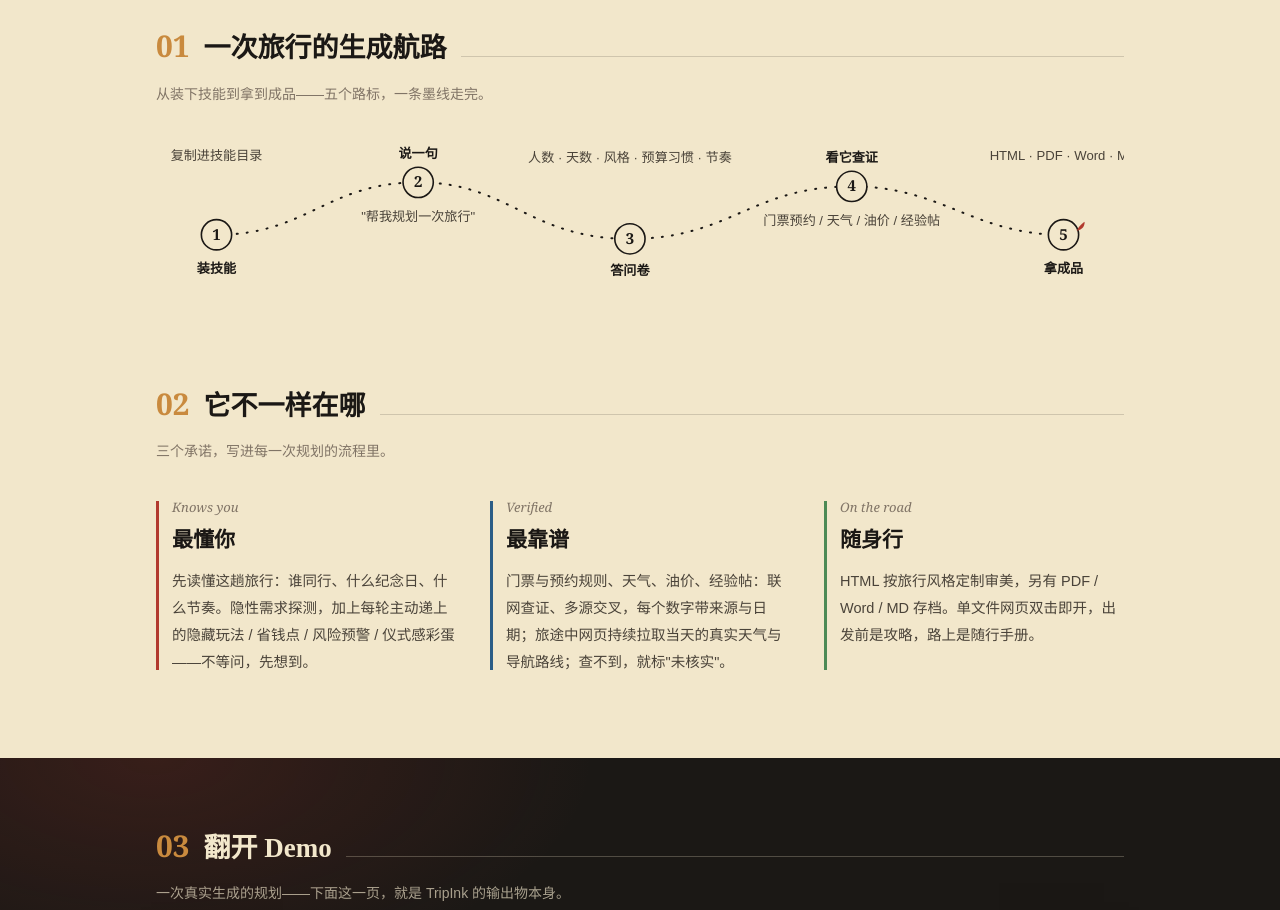
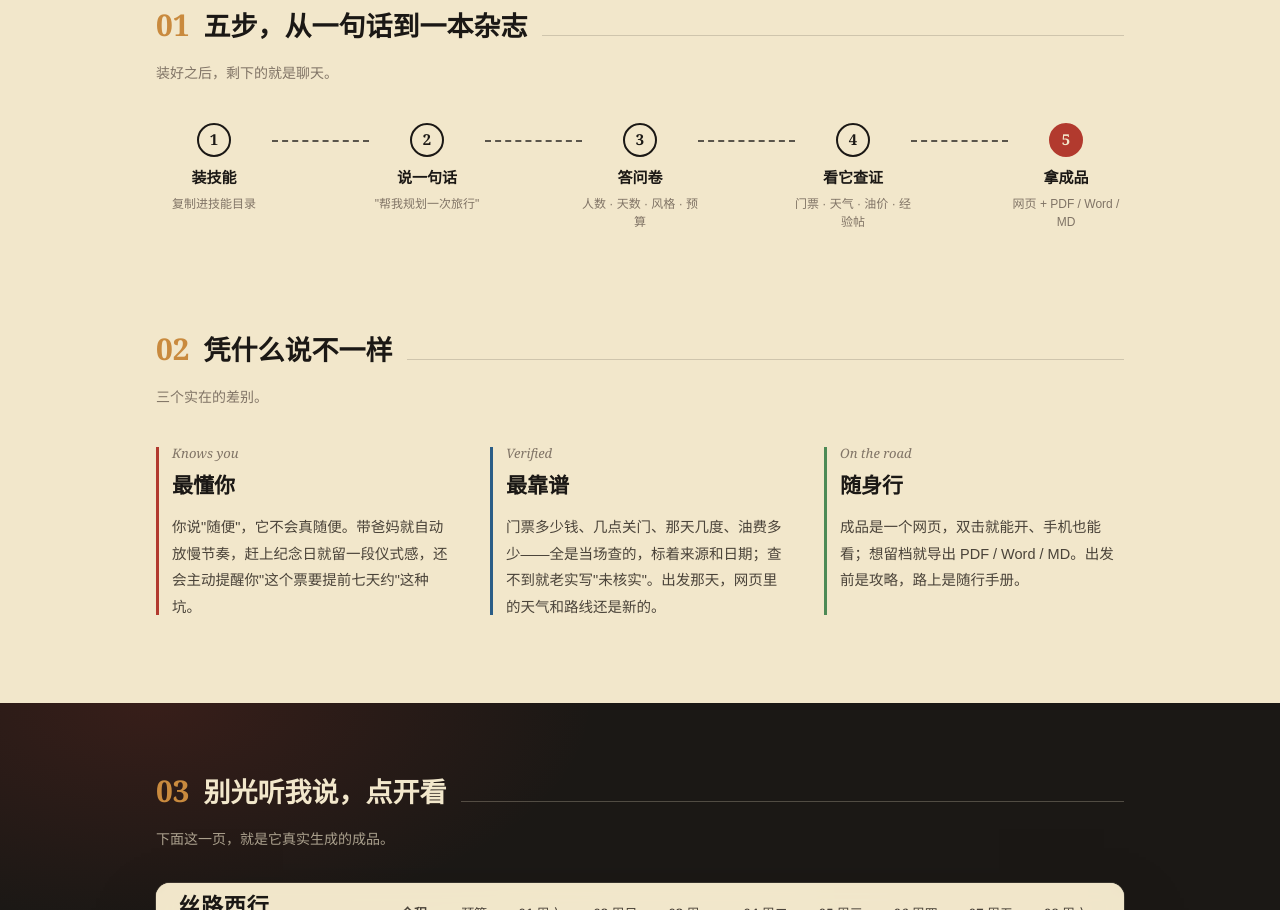
Before and after one commit to ryan11njr/tripink, a plain HTML site: page index.html in a window 1280 px wide. Shown: the part 1206-2116 px from the top of the page. Drawn offline with nearby package versions, Linux system fonts and the light colour scheme; a web font is replaced by a local one.

Commit message:
chore: sync site, demo, skill and brand assets

```diff
--- a/index.html
+++ b/index.html
@@ -54,8 +54,7 @@ header.top a.gh:hover{border-color:var(--cin);color:var(--cin)}
 .hero{padding:64px 0 26px;text-align:center}
 .hero .og-header{width:100%;height:auto;display:block;border-radius:18px;border:1px solid var(--line);box-shadow:0 26px 60px -26px rgba(27,24,21,.30);margin:0 0 20px}
 .hero .slogan-cn{font-family:var(--fdisp);font-size:17px;color:var(--ink3);margin-bottom:2px}
-.hero .stamp{display:inline-flex;gap:8px;align-items:center;margin-top:26px;padding:6px 16px;border:1.5px dashed var(--cin);border-radius:8px;color:var(--cin);font-size:12.5px;letter-spacing:.06em;transform:rotate(-1.6deg)}
-.hero .stamp b{font-weight:700}
+.hero .stamp{margin-top:22px;font-size:13px;color:var(--ink3);letter-spacing:.02em}
 .cta{display:flex;gap:14px;justify-content:center;margin-top:30px;flex-wrap:wrap}
 .btn{display:inline-block;text-decoration:none;font-size:15px;padding:12px 30px;border-radius:999px;border:1.5px solid var(--ink);transition:.18s;font-weight:500}
 .btn.pri{background:var(--ink);color:var(--paper)}
@@ -76,23 +75,15 @@ section{padding:78px 0 8px}
 .sec-head .ln{flex:1;height:1px;background:var(--line)}
 .sec-sub{color:var(--ink3);font-size:14px;margin:0 0 30px}
 
-/* ===== 墨线航路（签名）===== */
-.route{margin:26px 0 6px}
-.route svg{width:100%;height:auto;display:block}
-.route .rt{fill:none;stroke:var(--ink);stroke-width:2;stroke-linecap:round;stroke-dasharray:1 9}
-.route .wp circle{fill:var(--paper);stroke:var(--ink);stroke-width:1.6}
-.route .wp text{font-family:var(--fnum);font-weight:600;font-size:15px;fill:var(--ink)}
-.route .lbl{font-family:var(--fbody);font-size:13px;fill:var(--ink2)}
-.route .lbl-t{font-weight:700;fill:var(--ink)}
-.route-mobile{display:none}
-@media(max-width:760px){
-  .route{display:none}
-  .route-mobile{display:block;border-left:2px dashed var(--ink);margin:8px 0 8px 12px;padding-left:22px}
-  .route-mobile .wp{position:relative;padding:10px 0}
-  .route-mobile .wp:before{content:"";position:absolute;left:-29px;top:18px;width:12px;height:12px;border-radius:50%;background:var(--paper);border:2px solid var(--ink)}
-  .route-mobile b{display:block;font-family:var(--fdisp);font-size:16px}
-  .route-mobile span{font-size:13px;color:var(--ink2)}
-}
+/* ===== 航路（横版，任意宽度）===== */
+.route{display:flex;align-items:flex-start;flex-wrap:wrap;margin:36px 0 10px}
+.route .wp{flex:0 0 auto;width:116px;text-align:center}
+.route .wp i{display:inline-flex;align-items:center;justify-content:center;width:34px;height:34px;border-radius:50%;background:var(--paper);border:2px solid var(--ink);font-style:normal;font-family:var(--fnum);font-weight:600;font-size:15px}
+.route .wp:last-of-type i{background:var(--cin);border-color:var(--cin);color:var(--paper)}
+.route .wp b{display:block;font-family:var(--fdisp);font-size:15px;margin-top:8px}
+.route .wp span{display:block;font-size:12px;color:var(--ink3);line-height:1.5;margin-top:2px}
+.route .seg{flex:1 1 26px;min-width:16px;border-top:2px dashed var(--ink);margin-top:17px;opacity:.7}
+@media(max-width:600px){.route{justify-content:center;gap:6px 0}.route .seg{flex:1 1 100%;border:none;height:8px}}
 
 /* ===== 三支柱：排版式，无盒 ===== */
 .pillars{display:grid;grid-template-columns:repeat(auto-fit,minmax(250px,1fr));gap:38px 34px;margin-top:10px}
@@ -169,48 +160,31 @@ footer .src{max-width:640px;margin:8px auto 0;font-size:11px}
   <div class="hero">
     <img class="og-header" src="assets/brand/og-tripink.png" alt="TripInk · Your trip, in ink."/>
     <div class="slogan-cn">最懂你的旅行设计师</div>
-    <div class="stamp"><b>开源</b>·<b>MIT</b>·<b>Claude Code / Codex / 任何 SKILL.md 智能体</b></div>
+    <div class="stamp">开源 · MIT · 支持 Claude Code / Codex / 任何 SKILL.md 智能体</div>
     <div class="cta">
       <a class="btn pri" href="demo/northwest/" target="_blank">翻开 Demo</a>
       <a class="btn sec" href="https://github.com/ryan11njr/tripink" target="_blank">GitHub 仓库</a>
     </div>
   </div>
 
-  <p class="one-liner">不是又一份 AI 文字攻略。<br/>TripInk 先<b>读懂你</b><span class="arrow"> → </span>再<b>查证世界</b><span class="arrow"> → </span>把你的行程<b>印成一本可交互的旅行杂志</b>——<br/>海拔剖面 · 真实导航路线 · 实时天气 · 导游级讲解 · 预算仪表盘，装进一个双击就开的网页。</p>
+  <p class="one-liner">说白了：让 AI 写攻略不稀奇，稀奇的是<b>写完还能用</b>。<br/>TripInk 会先问清楚你是谁、几个人、什么节奏，再当场去查门票、天气、油费和网友经验，<br/>最后把整趟行程做成<b>一个能点开的网页</b>——路上随时看，比翻聊天记录强多了。</p>
 </div>
 
 <!-- 01 墨线航路 -->
 <section>
   <div class="wrap">
-    <div class="sec-head"><span class="no">01</span><h2>一次旅行的生成航路</h2><span class="ln"></span></div>
-    <p class="sec-sub">从装下技能到拿到成品——五个路标，一条墨线走完。</p>
+    <div class="sec-head"><span class="no">01</span><h2>五步，从一句话到一本杂志</h2><span class="ln"></span></div>
+    <p class="sec-sub">装好之后，剩下的就是聊天。</p>
     <div class="route">
-      <svg viewBox="0 0 960 150" preserveAspectRatio="xMidYMid meet" aria-label="TripInk 工作流程">
-        <path class="rt" d="M60 96 C150 96 170 44 260 44 C350 44 370 100 470 100 C570 100 590 48 690 48 C780 48 810 96 900 96"/>
-        <g class="wp"><circle cx="60" cy="96" r="15"/><text x="60" y="101" text-anchor="middle">1</text></g>
-        <text class="lbl lbl-t" x="60" y="134" text-anchor="middle">装技能</text>
-        <text class="lbl" x="60" y="22" text-anchor="middle">复制进技能目录</text>
-        <g class="wp"><circle cx="260" cy="44" r="15"/><text x="260" y="49" text-anchor="middle">2</text></g>
-        <text class="lbl lbl-t" x="260" y="20" text-anchor="middle">说一句</text>
-        <text class="lbl" x="260" y="82" text-anchor="middle">"帮我规划一次旅行"</text>
-        <g class="wp"><circle cx="470" cy="100" r="15"/><text x="470" y="105" text-anchor="middle">3</text></g>
-        <text class="lbl lbl-t" x="470" y="136" text-anchor="middle">答问卷</text>
-        <text class="lbl" x="470" y="24" text-anchor="middle">人数 · 天数 · 风格 · 预算习惯 · 节奏</text>
-        <g class="wp"><circle cx="690" cy="48" r="15"/><text x="690" y="53" text-anchor="middle">4</text></g>
-        <text class="lbl lbl-t" x="690" y="24" text-anchor="middle">看它查证</text>
-        <text class="lbl" x="690" y="86" text-anchor="middle">门票预约 / 天气 / 油价 / 经验帖</text>
-        <g class="wp"><circle cx="900" cy="96" r="15"/><text x="900" y="101" text-anchor="middle">5</text></g>
-        <text class="lbl lbl-t" x="900" y="134" text-anchor="middle">拿成品</text>
-        <text class="lbl" x="900" y="22" text-anchor="middle">HTML · PDF · Word · MD</text>
-        <path d="M913 92 c3 -6 8 -9 8 -9 c0 4 -2 8 -8 9 Z" fill="#b23a2e"/>
-      </svg>
-    </div>
-    <div class="route-mobile">
-      <div class="wp"><b>装技能</b><span>复制进你的智能体技能目录</span></div>
-      <div class="wp"><b>说一句</b><span>"帮我规划一次旅行 / 自驾游"</span></div>
-      <div class="wp"><b>答问卷</b><span>人数 · 天数 · 交通 · 风格 · 预算习惯 · 节奏</span></div>
-      <div class="wp"><b>看它查证</b><span>门票预约 / 天气 / 油价 / 经验帖，逐项迭代确认</span></div>
-      <div class="wp"><b>拿成品</b><span>风格化 HTML + PDF / Word / MD，可一键发布</span></div>
+      <div class="wp"><i>1</i><b>装技能</b><span>复制进技能目录</span></div>
+      <div class="seg"></div>
+      <div class="wp"><i>2</i><b>说一句话</b><span>"帮我规划一次旅行"</span></div>
+      <div class="seg"></div>
+      <div class="wp"><i>3</i><b>答问卷</b><span>人数 · 天数 · 风格 · 预算</span></div>
+      <div class="seg"></div>
+      <div class="wp"><i>4</i><b>看它查证</b><span>门票 · 天气 · 油价 · 经验帖</span></div>
+      <div class="seg"></div>
+      <div class="wp"><i>5</i><b>拿成品</b><span>网页 + PDF / Word / MD</span></div>
     </div>
   </div>
 </section>
@@ -218,12 +192,12 @@ footer .src{max-width:640px;margin:8px auto 0;font-size:11px}
 <!-- 02 三支柱 -->
 <section>
   <div class="wrap">
-    <div class="sec-head"><span class="no">02</span><h2>它不一样在哪</h2><span class="ln"></span></div>
-    <p class="sec-sub">三个承诺，写进每一次规划的流程里。</p>
+    <div class="sec-head"><span class="no">02</span><h2>凭什么说不一样</h2><span class="ln"></span></div>
+    <p class="sec-sub">三个实在的差别。</p>
     <div class="pillars">
-      <div class="pillar"><div class="en">Knows you</div><h3>最懂你</h3><p>先读懂这趟旅行：谁同行、什么纪念日、什么节奏。隐性需求探测，加上每轮主动递上的隐藏玩法 / 省钱点 / 风险预警 / 仪式感彩蛋——不等问，先想到。</p></div>
-      <div class="pillar"><div class="en">Verified</div><h3>最靠谱</h3><p>门票与预约规则、天气、油价、经验帖：联网查证、多源交叉，每个数字带来源与日期；旅途中网页持续拉取当天的真实天气与导航路线；查不到，就标"未核实"。</p></div>
-      <div class="pillar"><div class="en">On the road</div><h3>随身行</h3><p>HTML 按旅行风格定制审美，另有 PDF / Word / MD 存档。单文件网页双击即开，出发前是攻略，路上是随行手册。</p></div>
+      <div class="pillar"><div class="en">Knows you</div><h3>最懂你</h3><p>你说"随便"，它不会真随便。带爸妈就自动放慢节奏，赶上纪念日就留一段仪式感，还会主动提醒你"这个票要提前七天约"这种坑。</p></div>
+      <div class="pillar"><div class="en">Verified</div><h3>最靠谱</h3><p>门票多少钱、几点关门、那天几度、油费多少——全是当场查的，标着来源和日期；查不到就老实写"未核实"。出发那天，网页里的天气和路线还是新的。</p></div>
+      <div class="pillar"><div class="en">On the road</div><h3>随身行</h3><p>成品是一个网页，双击就能开、手机也能看；想留档就导出 PDF / Word / MD。出发前是攻略，路上是随行手册。</p></div>
     </div>
   </div>
 </section>
@@ -231,11 +205,11 @@ footer .src{max-width:640px;margin:8px auto 0;font-size:11px}
 <!-- 03 Demo 墨黑带 -->
 <div class="band">
   <div class="wrap">
-    <div class="sec-head"><span class="no">03</span><h2>翻开 Demo</h2><span class="ln"></span></div>
-    <p class="sec-sub">一次真实生成的规划——下面这一页，就是 TripInk 的输出物本身。</p>
+    <div class="sec-head"><span class="no">03</span><h2>别光听我说，点开看</h2><span class="ln"></span></div>
+    <p class="sec-sub">下面这一页，就是它真实生成的成品。</p>
     <div class="page-frame"><iframe src="demo/northwest/" loading="lazy" title="TripInk Demo · 聊城东昌府区⇄敦煌 8 天 7 晚"></iframe></div>
     <div class="meta">
-      <div class="t"><b>大西北自驾 · 聊城东昌府区 ⇄ 敦煌 · 3 人 · 8 天 7 晚</b> · "敦煌矿物料"画册风格 · 已脱敏</div>
+      <div class="t"><b>大西北自驾 · 聊城东昌府区 ⇄ 敦煌 · 3 人 · 8 天</b> · 已脱敏</div>
       <div class="cta" style="margin:0">
         <a class="btn ghost" href="demo/northwest/" target="_blank">全屏打开</a>
         <a class="btn ghost" href="demo/northwest/%E8%A1%8C%E7%A8%8B%E6%89%8B%E5%86%8C.pdf" target="_blank">PDF 手册</a>
@@ -247,8 +221,8 @@ footer .src{max-width:640px;margin:8px auto 0;font-size:11px}
 <!-- 04 风格 -->
 <section>
   <div class="wrap">
-    <div class="sec-head"><span class="no">04</span><h2>先读行程的性格，再决定呈现</h2><span class="ln"></span></div>
-    <p class="sec-sub">六套配色主题 × 四种展示模式——同样的行程，去西北和去江南不该长一个样。</p>
+    <div class="sec-head"><span class="no">04</span><h2>去哪儿玩，页面就长什么样</h2><span class="ln"></span></div>
+    <p class="sec-sub">六套配色 × 四种版式，不是换个颜色那么简单。</p>
     <div class="themes">
       <div class="theme-row"><span class="bar"><i style="background:#f2e7cb"></i><i style="background:#2b5d86"></i><i style="background:#b23a2e"></i><i style="background:#c98a3e"></i></span><b>丝路矿物料</b><span>历史文化 · 大西北 · 石窟关隘（本 Demo 同款）</span></div>
       <div class="theme-row"><span class="bar"><i style="background:#eef3f2"></i><i style="background:#2f6f8f"></i><i style="background:#3f7d5c"></i><i style="background:#c99a4b"></i></span><b>高原清冽</b><span>雪山湖泊 · 慢节奏自然</span></div>
@@ -257,14 +231,14 @@ footer .src{max-width:640px;margin:8px auto 0;font-size:11px}
       <div class="theme-row"><span class="bar"><i style="background:#f7f5f0"></i><i style="background:#33525c"></i><i style="background:#a63d2f"></i><i style="background:#98968f"></i></span><b>水墨留白</b><span>江南 · 古镇园林 · 人文</span></div>
       <div class="theme-row"><span class="bar"><i style="background:#f1ede3"></i><i style="background:#3d5a3e"></i><i style="background:#8a6b4a"></i><i style="background:#c96f33"></i></span><b>山野暖木</b><span>徒步 · 露营 · 森线自驾</span></div>
     </div>
-    <p class="modes">四种展示模式（版式语言）：<b>纸刊杂志</b>（3:5 海报页）<i>/</i><b>手账拼贴</b>（拍立得 · 纸胶带 · 邮戳）<i>/</i><b>针织暖物</b>（织纹 · 缝线 · 吊牌）<i>/</i><b>极简档案</b>（数据控）——理念致敬 zine 系开源作品。</p>
+    <p class="modes">版式有四种：<b>纸刊杂志</b>（海报页）、<b>手账拼贴</b>（拍立得 · 纸胶带 · 邮戳）、<b>针织暖物</b>（织纹 · 缝线）、<b>极简档案</b>（数据控）。灵感来自 GitHub 上的 zine 系作品。</p>
   </div>
 </section>
 
 <!-- 05 安装 -->
 <section>
   <div class="wrap">
-    <div class="sec-head"><span class="no">05</span><h2>装进你的智能体</h2><span class="ln"></span></div>
+    <div class="sec-head"><span class="no">05</span><h2>怎么装</h2><span class="ln"></span></div>
     <p class="sec-sub">一套 SKILL.md，三个平台通用。</p>
     <div class="tabs">
       <button class="tab on" data-p="p1" onclick="pick(this)">Claude Code</button>
@@ -272,7 +246,7 @@ footer .src{max-width:640px;margin:8px auto 0;font-size:11px}
       <button class="tab" data-p="p3" onclick="pick(this)">其他智能体</button>
     </div>
     <div class="panel on" id="p1">
-      <p>复制到个人技能目录，然后对 Claude 说"帮我规划一次旅行"。</p>
+      <p>复制到个人技能目录，然后说一句"帮我规划一次旅行"就行。</p>
 <pre>git clone https://github.com/ryan11njr/tripink.git
 <b># Windows</b>
 xcopy /E /I tripink\skill\travel-planner "%USERPROFILE%\.claude\skills\travel-planner"
@@ -295,7 +269,7 @@ cp -r tripink/skill/travel-planner ~/.codex/skills/</pre>
 <!-- 06 结构 & 故事 -->
 <section>
   <div class="wrap">
-    <div class="sec-head"><span class="no">06</span><h2>Skill 结构</h2><span class="ln"></span></div>
+    <div class="sec-head"><span class="no">06</span><h2>里面都有什么</h2><span class="ln"></span></div>
     <table>
       <tr><td>SKILL.md</td><td>全流程：问卷 · 隐性需求探测 · 五源交叉验证 · 主动推荐引擎 · 主题×模式 · 构建 QA · 发布</td></tr>
       <tr><td>themes.md</td><td>六套配色主题 tokens</td></tr>
@@ -306,7 +280,7 @@ cp -r tripink/skill/travel-planner ~/.codex/skills/</pre>
     </table>
     <div class="story">
       <span class="first">Why the name</span>
-      古人出嘉峪关，要领一份"<b>关照</b>"——既是通行凭证，也是一路有人照应。TripInk 想做一份属于今天的"关照"：先读懂谁要出发、为何出发，再查证门票、天气与路线，把结果<b>印（ink）成一本可以点开的旅行杂志</b>。它不替你旅行，只让每一步更明白，也更像你。
+      古时候出嘉峪关，得先领一份"<b>关照</b>"——相当于古代的护照，意思是这一路有人照应。TripInk 想干的就是这件事：出发前把你没想到的替你想到，把查得到的都查清楚，再把你的行程"<b>印</b>"成一本能点开的杂志。它不替你玩，但能让你玩得明白。
     </div>
   </div>
 </section>
```
